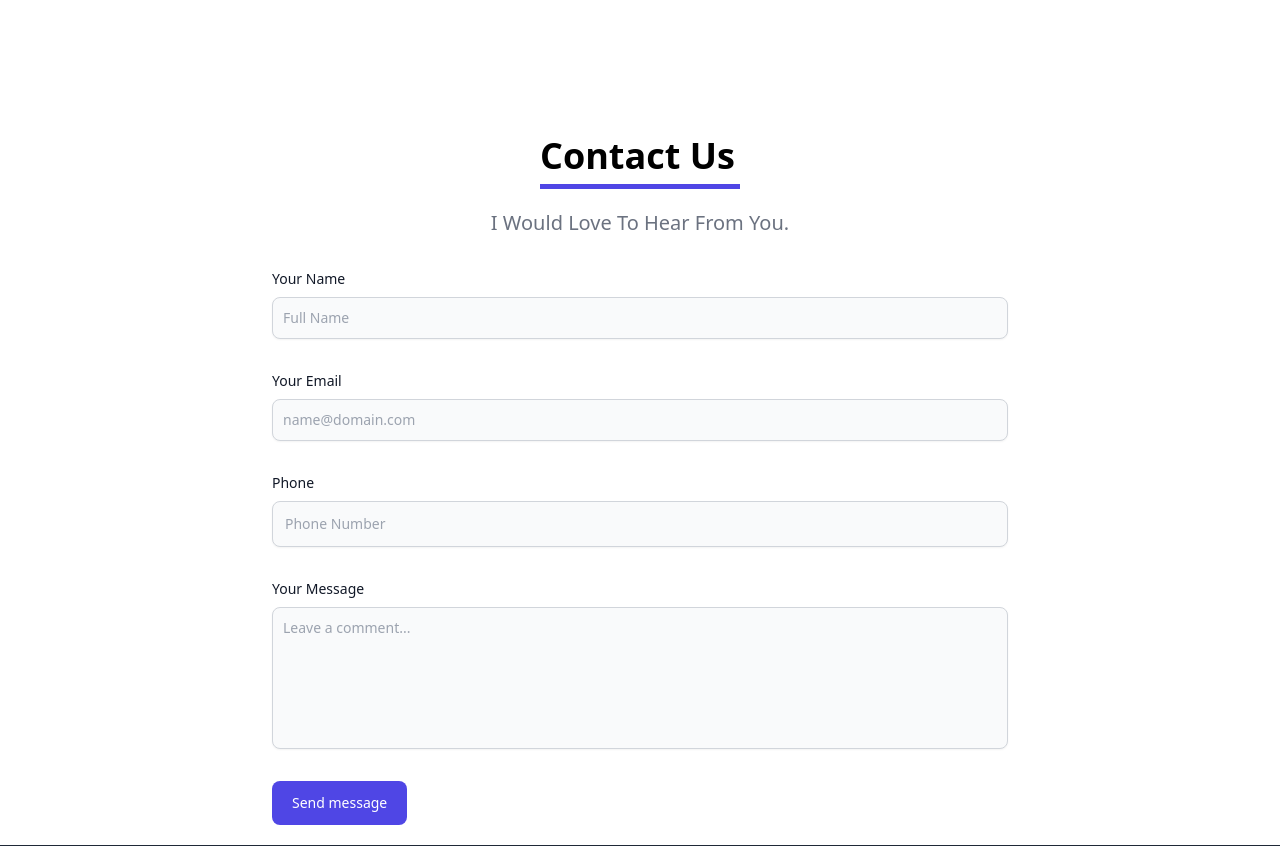
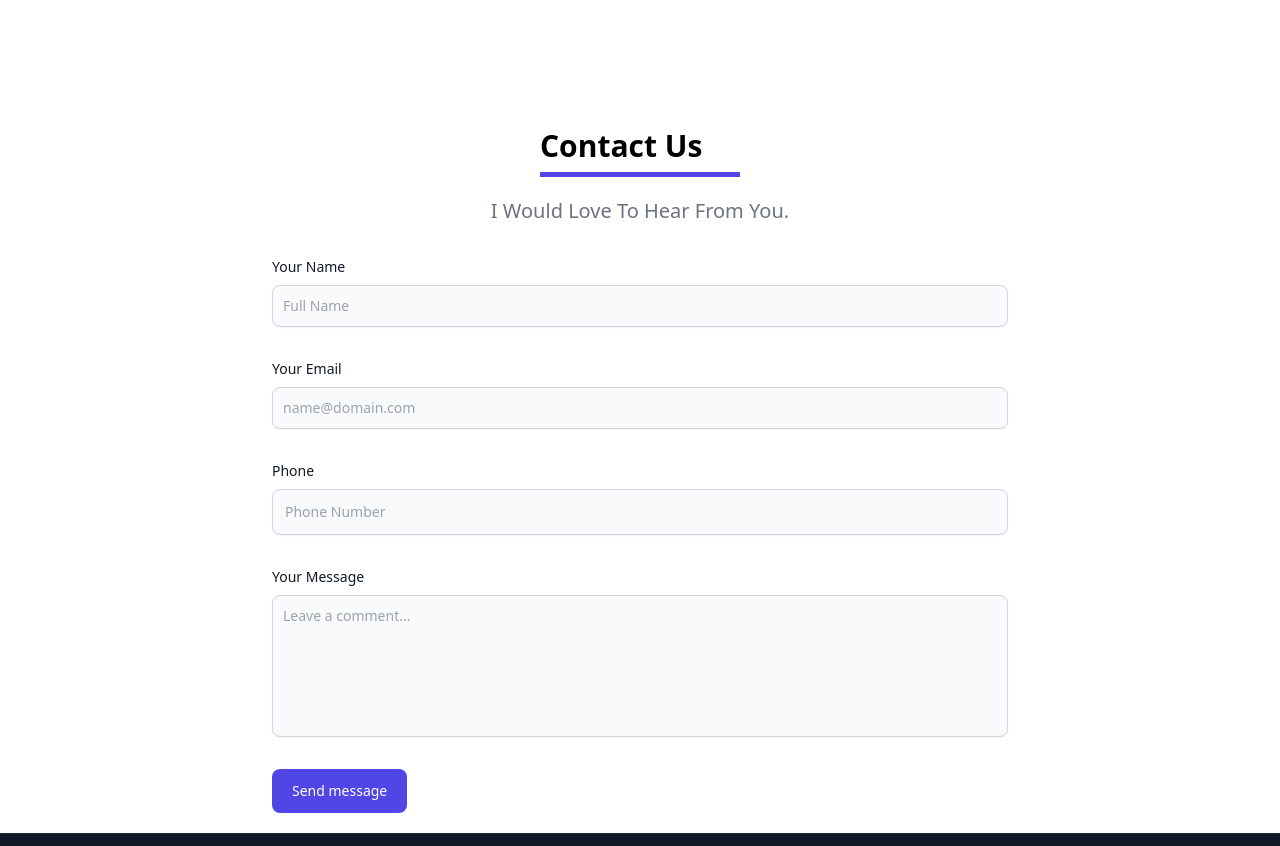
Before and after one commit to Praveenskg/Portfolio, a React (Vite) app in the folder Frontend/: page / in a window 1280 px wide. Shown: the part 1920-2766 px from the top of the page. Built offline with nearby package versions, Linux system fonts and the light colour scheme.

Commit message:
🐛  fixing image

```diff
--- a/Frontend/src/Components/Contact.jsx
+++ b/Frontend/src/Components/Contact.jsx
@@ -1,5 +1,4 @@
 import React from "react";
-import contactImg from "../assets/contact-img.png";
 import "animate.css/animate.min.css";
 
 const Contact = () => {
@@ -7,7 +6,7 @@
     <>
       <section className="bg-white dark:bg-gray-800 capitalize " id="contact">
         <div className="py-8 lg:py-5 px-4 mx-auto max-w-screen-md">
-          <h2 className="text-4xl font-bold mb-5 border-b-[5px] w-[200px] mx-auto border-indigo-600 pb-2">
+          <h2 className="text-3xl font-bold mb-5 border-b-[5px] w-[200px] mx-auto border-indigo-600 pb-2">
             Contact Us
           </h2>
           <p className="mb-4 lg:mb-8 font-light text-center text-gray-500 dark:text-gray-400 sm:text-xl">
--- a/Frontend/src/index.css
+++ b/Frontend/src/index.css
@@ -11,6 +11,3 @@
 html {
   scroll-behavior: smooth;
 }
-body {
-  @apply text-lg;
-}
```
